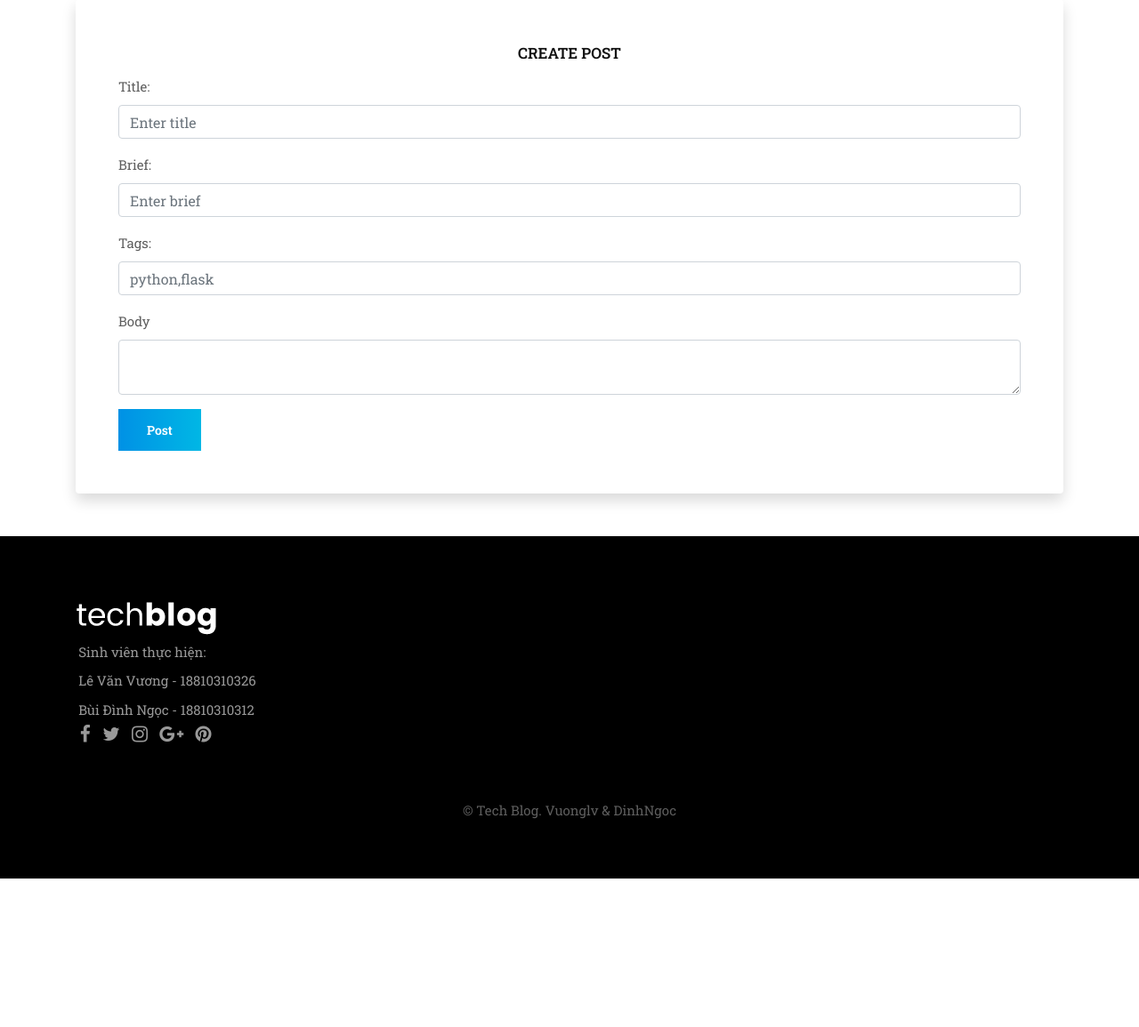
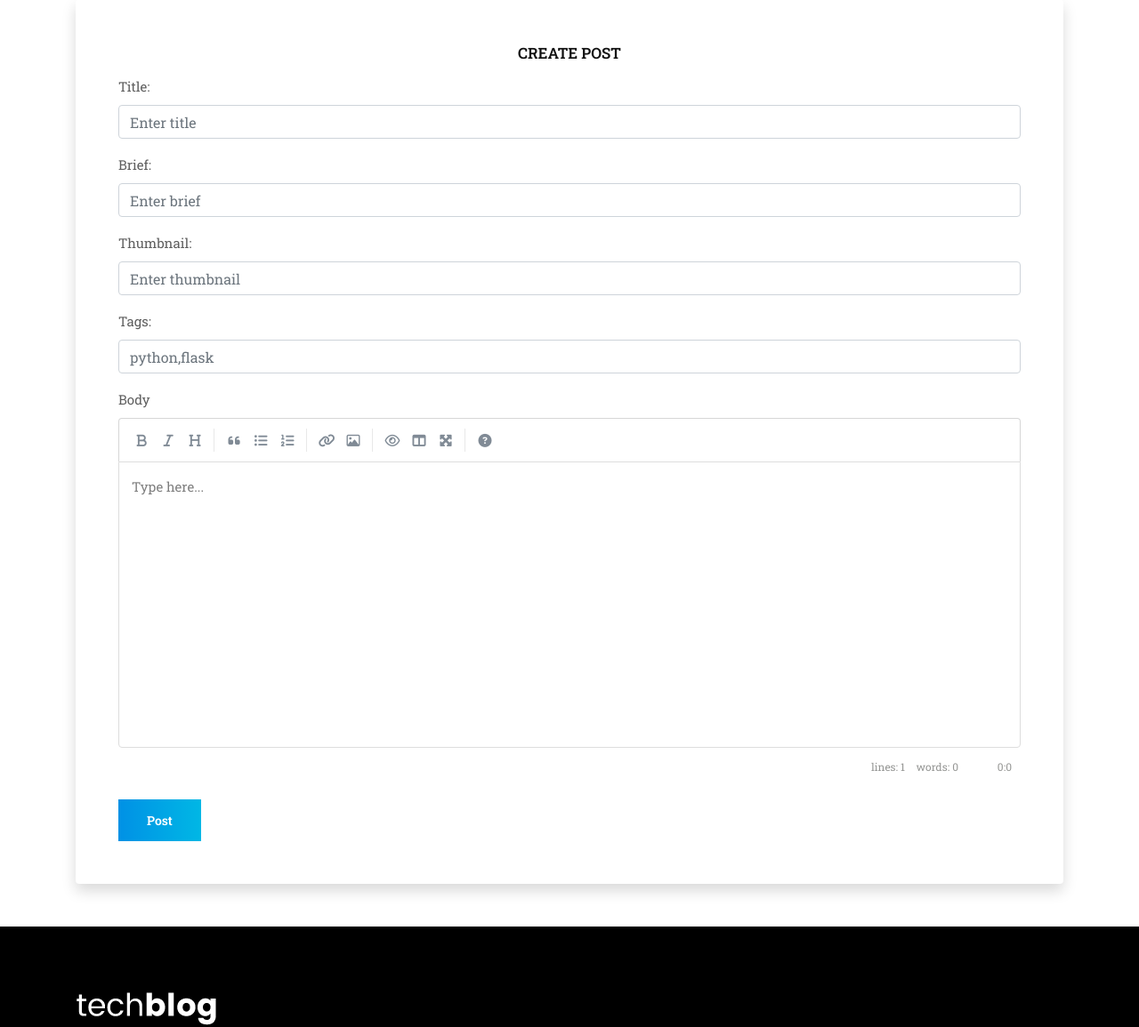
Before and after one commit to b1team/tech-blog, a Flask app: page /createpost in a window 1280 px wide. Shown: the part 125-1280 px from the top of the page at 89% size. Before the commit the page ends 1113 px from the top, so only its background shows below. Run offline with Flask 2, Linux system fonts and the light colour scheme; the visitor is signed in with stand-in values (Sample User, id 1); parts of the project's set-up code (start-up, migrations or seed data) failed here and were passed over; some libraries are stand-ins or nearby versions.

Commit message:
fix thumbnail

```diff
--- a/src/app/templates/base.html
+++ b/src/app/templates/base.html
@@ -19,7 +19,7 @@
     <link href="{{ url_for('static', filename='css/bootstrap.min.css') }}" rel="stylesheet">
     <!-- Custom styles for this template -->
     <link href="{{ url_for('static', filename='css/blog-post.css') }}" rel="stylesheet">
-    <script src="{{ url_for('static', filename='js/jquery-3.5.1.min.js') }}"></script>
+    <script src="{{ url_for('static', filename='js/jquery.min.js') }}"></script>
     <script src="{{ url_for('static', filename='js/popper.min.js') }}"></script>
     <script src="{{ url_for('static', filename='js/bootstrap.min.js') }}"></script>
     <script src="{{ url_for('static', filename='js/font-awesome.js') }}"></script>
--- a/src/app/templates/post/create-post.html
+++ b/src/app/templates/post/create-post.html
@@ -3,7 +3,7 @@
 {% block title %} Techblog- {{ action.title() }} {% endblock %}
 
 {% block head %}
-    <script src="{{ url_for('static', filename='showdown.min.js') }}"></script>
+    <script src="{{ url_for('static', filename='js/showdown.min.js') }}"></script>
     <link rel="stylesheet" href="{{ url_for('static', filename='css/simplemde.min.css') }}">
     <script src="{{ url_for('static', filename='js/simplemde.min.js') }}"></script>
 {% endblock %}
@@ -22,6 +22,10 @@
                 <div class="form-group">
                     <label for="brief">Brief:</label>
                     <input type="text" class="form-control" id="brief" placeholder="Enter brief" name="brief">
+                </div>
+                <div class="form-group">
+                    <label for="brief">Thumbnail:</label>
+                    <input type="text" class="form-control" id="thumbnail" placeholder="Enter thumbnail" name="thumbnail">
                 </div>
                 <div class="form-group">
                     <label for="tags">Tags:</label>
--- a/src/app/templates/post/update.html
+++ b/src/app/templates/post/update.html
@@ -22,6 +22,10 @@
                 <div class="form-group">
                     <label for="brief">Brief:</label>
                     <input type="text" class="form-control" id="brief" placeholder="Enter brief" name="brief", value="{{ up_post.brief }}">
+                </div>
+                <div class="form-group">
+                    <label for="brief">Thumbnail:</label>
+                    <input type="text" class="form-control" id="thumbnail" placeholder="Enter thumbnail" name="thumbnail", value="{{ up_post.thumbnail }}">
                 </div>
                 <div class="form-group">
                     <label for="tags">Tags:</label>
--- a/src/app/views/post.py
+++ b/src/app/views/post.py
@@ -24,13 +24,14 @@ def create_post():
         if request.method == "POST":
             title = request.form["title"]
             brief = request.form["brief"]
+            thumbnail = request.form["thumbnail"]
             body = request.form["body"]
             slug = "{0}-{1}".format(slugify(title),
                                     str(datetime.utcnow().timestamp()).replace('.', ''))
 
             user = db.session.query(Users).filter(Users.id == user_id).first()
 
-            post = Posts(title=title,brief=brief, slug=slug, content=body)
+            post = Posts(title=title,brief=brief, thumbnail=thumbnail, slug=slug, content=body)
 
             tags = request.form["tags"].strip()
             list_tag = []
@@ -147,6 +148,7 @@ def update(id):
         if request.method == "POST":
             title = request.form["title"]
             brief = request.form["brief"]
+            thumbnail = request.form["thumbnail"]
             body = request.form["body"]
             slug = "{0}-{1}".format(slugify(title),
                                     str(datetime.utcnow().timestamp()).replace('.', ''))
@@ -154,6 +156,7 @@ def update(id):
             post_update.title = title
             post_update.slug = slug
             post_update.brief = brief
+            post_update.thumbnail = thumbnail
             post_update.content = body
             post_update.tags = []
 
```
